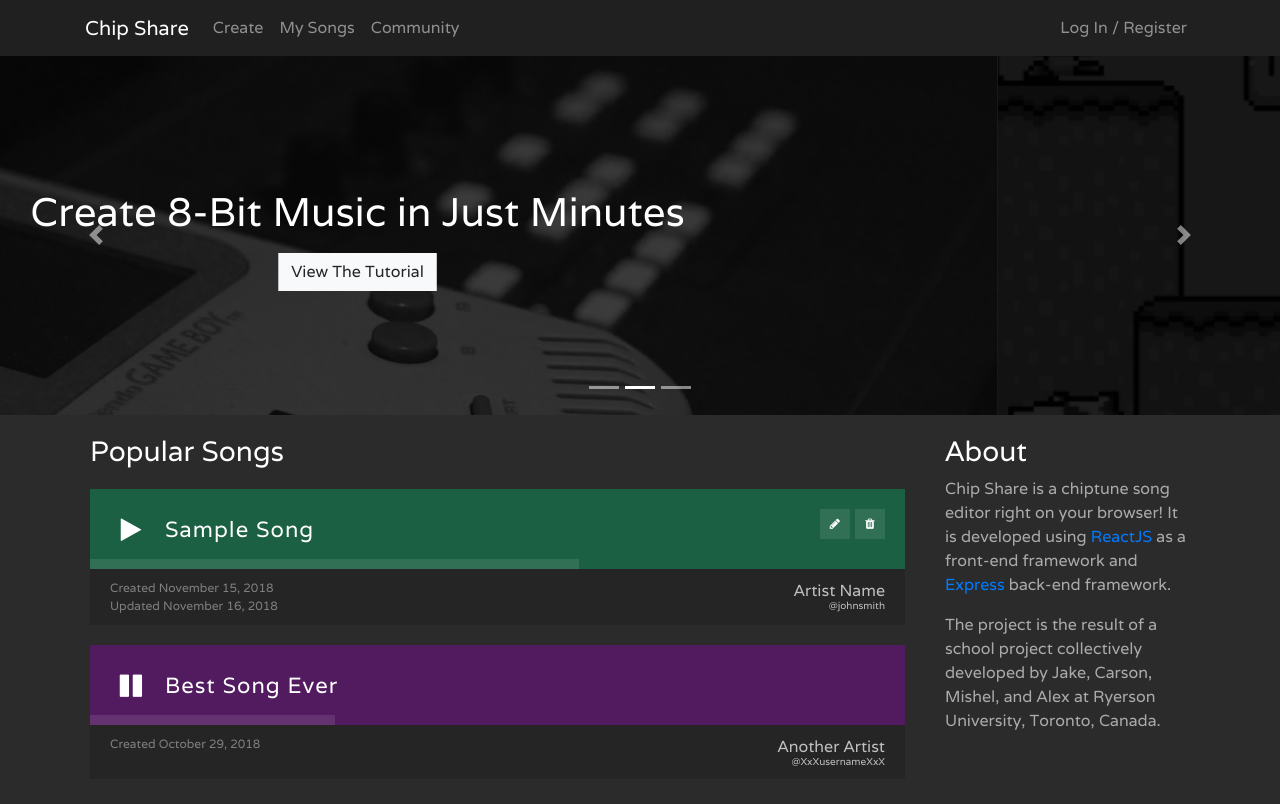
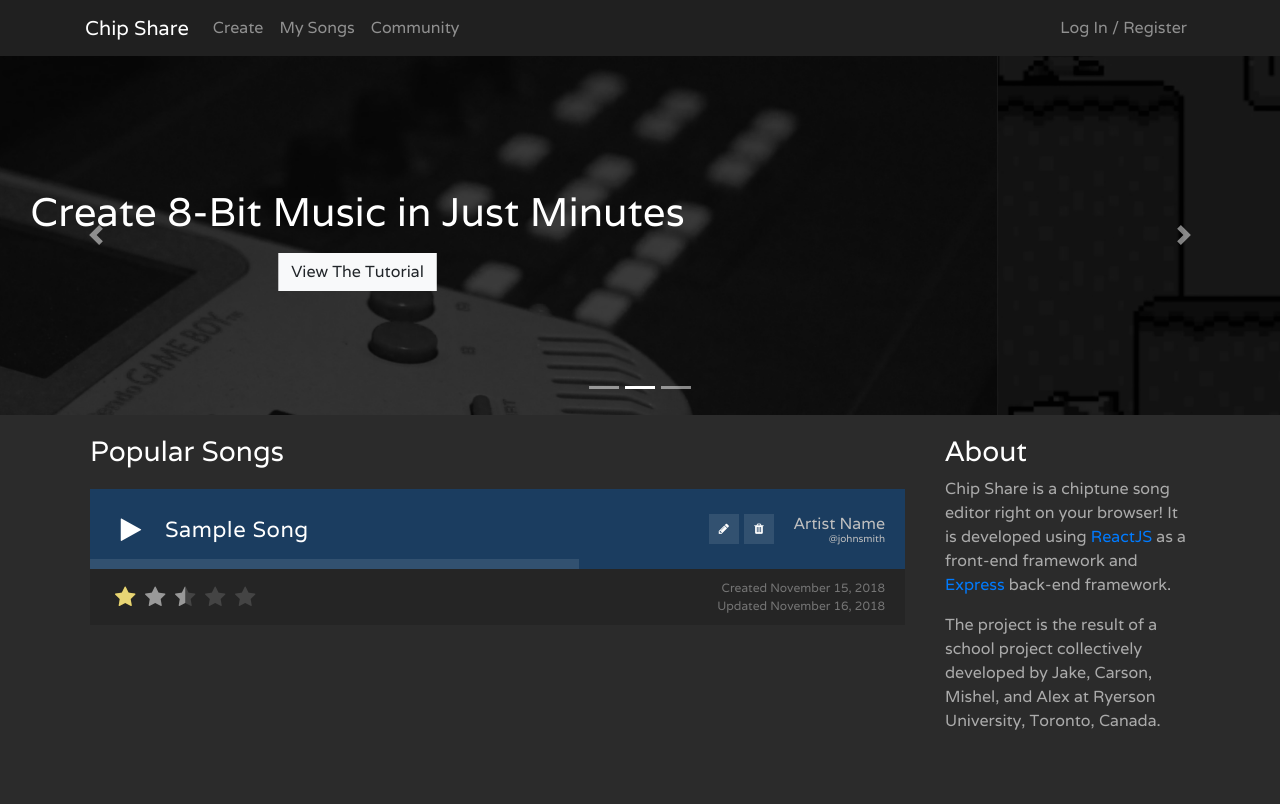
Before and after one commit to versox/chip-share, a React (Create React App) app in the folder client/: page / in a window 1280 px wide. Shown: the top 804 px of the page. Built offline with nearby package versions, Linux system fonts and the light colour scheme.

Commit message:
Rearranged editor, added rating stars, implemented ratings API, code improvements

```diff
--- a/client/src/Home.js
+++ b/client/src/Home.js
@@ -62,40 +62,35 @@ class Home extends Component {
 							<h3>Popular Songs</h3>
 							<ul className="song-list">
 								<li>
-									<div className="song-header" style={{background: '#00ff9545'}}>
+									<div className="song-header" style={{background: '#007eff45'}}>
+										<div>
 											<button className="btn btn-light playback-btn play-btn"></button>
 											<div className="song-title">Sample Song</div>
-										<div className="play-progress" style={{width: '60%'}}></div>
+										</div>
+										<div>
 											<div className="buttons-container">
 												<button className="btn btn-light"><i className="fa fa-pencil"></i></button>
 												<button className="btn btn-light"><i className="fa fa-trash"></i></button>
-										</div>
-									</div>
-									<div className="song-body">
-										<div className="song-dates">
-											<span className="song-creation-date">Created November 15, 2018</span>
-											<span className="song-update-date">Updated November 16, 2018</span>
 											</div>
 											<a href="#" className="song-artist">
 												<div className="name">Artist Name</div>
 												<div className="username">@johnsmith</div>
 											</a>
 										</div>
-								</li>
-								<li>
-									<div className="song-header" style={{background: '#cc00ff45'}}>
-										<button className="btn btn-light playback-btn pause-btn"></button>
-										<div className="song-title">Best Song Ever</div>
-										<div className="play-progress" style={{width: '30%'}}></div>
+										<div className="play-progress" style={{width: '60%'}}></div>
 									</div>
 									<div className="song-body">
+										<div className="song-rating changeable">
+											<div className="star active full"></div>
+											<div className="star full"></div>
+											<div className="star half"></div>
+											<div className="star"></div>
+											<div className="star"></div>
+										</div>
 										<div className="song-dates">
-											<span className="song-creation-date">Created October 29, 2018</span>
+											<span className="song-creation-date">Created November 15, 2018</span>
+											<span className="song-update-date">Updated November 16, 2018</span>
 										</div>
-										<a href="#" className="song-artist">
-											<div className="name">Another Artist</div>
-											<div className="username">@XxXusernameXxX</div>
-										</a>
 									</div>
 								</li>
 							</ul>
--- a/client/src/SongPlayer.js
+++ b/client/src/SongPlayer.js
@@ -1,6 +1,7 @@
 import React, { Component } from 'react';
 import { Redirect } from 'react-router-dom';
 import APIHelper from './apiHelper.js';
+import SongRating from './SongRating.js';
 
 class SongPlayer extends Component {
 	constructor(props) {
@@ -10,7 +11,7 @@ class SongPlayer extends Component {
 			to: "",
 			playBtn: "play-btn",
 			playing: false
-	}
+		};
 		this.song = props.song;
 	}
 
@@ -51,26 +52,31 @@ class SongPlayer extends Component {
 		}
 		return (
 			<li>
-		<div className="song-header" style={{background: '#00ff9545'}}>
+				<div className="song-header" style={{background: '#007eff45'}}>
+					<div>
 						<button onClick={() => this.onPlayPause()} className={"btn btn-light playback-btn " + this.state.playBtn}></button>
 						<div className="song-title">{this.song.name}</div>
-		    <div className="play-progress" style={{width: '60%'}}></div>
+					</div>
+					<div>
 						<div className="buttons-container">
 							<button onClick={()=> this.onEdit()} className="btn btn-light"><i className="fa fa-pencil"></i></button>
 							<button className="btn btn-light"><i className="fa fa-trash"></i></button>
 						</div>
+						<a href="#" className="song-artist">
+							<div className="name">{this.song.author}</div>
+							<div className="username">@{this.song.username}</div>
+						</a>
+					</div>
+					<div className="play-progress" style={{width: '0%'}}></div>
 				</div>
 				<div className="song-body">
+					<SongRating song={this.song} changeable={true} value={this.song.ratings ? this.song.ratings.average : 0} />
 					<div className="song-dates">
 						<span className="song-creation-date">Created {this.song.getFormattedCreate()}</span>
 						<span className="song-update-date">{
 							this.song.hasBeenUpdated() ? "Updated " + this.song.getFormattedUpdate() : ""
 						}</span>
 					</div>
-		    <a href="#" className="song-artist">
-			<div className="name">{this.song.author}</div>
-			<div className="username">@{this.song.username}</div>
-		    </a>
 				</div>
 			</li>
 		);
--- /dev/null
+++ b/client/src/SongRating.js
@@ -0,0 +1,72 @@
+import { Component } from 'react';
+import React from "react";
+import apiHelper from "./apiHelper";
+
+class SongRating extends Component {
+	constructor(props) {
+		super(props);
+		this.state = {
+			hover: undefined,
+			userValue: this.props.song.ratings ? this.props.song.ratings.currentUserRating : null
+		};
+		this.value = this.props.song.ratings ? this.props.song.ratings.average : 0;
+	}
+	onMouseEnter(pos) {
+		if (!this.props.changeable)
+			return;
+		this.setState({
+			hover: pos
+		});
+	}
+	onMouseLeave() {
+		if (!this.props.changeable)
+			return;
+		this.setState({
+			hover: undefined
+		});
+	}
+	setRating(rating) {
+		rating = rating === this.state.userValue ? null : rating;
+		apiHelper.rateSong(this.props.song.id, rating)
+			.then(() => {
+				this.setState({
+					userValue: rating
+				});
+			})
+			.catch((err) => {
+				// TODO implement properly
+				console.log(err);
+			});
+	}
+	render() {
+		const stars = [];
+		for (let i = 1; i <= 5; i++) {
+			let classes = "star";
+			if (Math.ceil(this.props.value) >= i) {
+				if (this.props.value < i) {
+					classes += " half";
+				} else {
+					classes += " full";
+				}
+			}
+			if (this.state.userValue && this.state.userValue >= i) {
+				classes += " active";
+			}
+			if (this.state.hover && this.state.hover >= i) {
+				classes += " hover";
+			}
+			stars.push(<div
+				className={classes}
+				onMouseEnter={this.onMouseEnter.bind(this, i)}
+				onMouseLeave={this.onMouseLeave.bind(this)}
+				onClick={this.setRating.bind(this, i)}>
+			</div>);
+		}
+		let classes = "song-rating"+(this.props.changeable ? " changeable" : "");
+		return (
+			<div className={classes}>{stars}</div>
+		);
+	}
+}
+
+export default SongRating;
--- a/client/src/editor/song/Song.js
+++ b/client/src/editor/song/Song.js
@@ -18,6 +18,7 @@ class Song {
 	    this.updateDate = new Date(songMeta.updateDate);
 	    this.author = songMeta.user.name;
 	    this.username = songMeta.user.username;
+	    this.ratings = songMeta.ratings;
 
 	    this.id = songMeta.id;
 	} else {
--- a/client/src/index.css
+++ b/client/src/index.css
@@ -89,6 +89,9 @@ hr {
 	padding: 20px;
 	position: relative;
 	overflow: hidden;
+	display: flex;
+	justify-content: space-between;
+	align-items: center;
 }
 .song-list > li .song-header .song-title {
 	font-size: 22px;
@@ -98,7 +101,7 @@ hr {
 	line-height: 40px;
 	vertical-align: top;
 	margin-left: 15px;
-	letter-spacing: 1px;
+	letter-spacing: 0.5px;
 	max-width: 90%;
 	overflow: hidden;
 	text-overflow: ellipsis;
@@ -144,12 +147,11 @@ hr {
 	content: "\f04b";
 }
 .song-list > li .song-header .buttons-container {
-	position: absolute;
-	top: 20px;
-	right: 20px;
 	list-style: none;
 	margin: 0;
 	padding: 0;
+	display: inline-block;
+	vertical-align: middle;
 }
 .song-list > li .song-header .buttons-container > * {
 	width: 30px;
@@ -173,6 +175,25 @@ hr {
 	line-height: 30px;
 	text-align: center;
 }
+.song-list > li .song-header .song-artist {
+	color: #bfbfbf;
+	text-align: right;
+	text-decoration: none;
+	transition: color 200ms;
+	display: inline-block;
+	vertical-align: middle;
+	margin-left: 20px;
+}
+.song-list > li .song-header .song-artist:hover {
+	color: white;
+}
+.song-list > li .song-header .song-artist .name {
+	font-size: 16px;
+}
+.song-list > li .song-header .song-artist .username {
+	font-size: 10px;
+	margin-top: -5px;
+}
 .song-list > li .song-header .play-progress {
 	position: absolute;
 	bottom: 0;
@@ -183,36 +204,65 @@ hr {
 	z-index: 1;
 }
 .song-list > li .song-body {
+	height: 56px;
 	padding: 10px 20px;
-	color: gray;
+	color: #757575;
 	font-size: 12px;
 	position: relative;
 	display: flex;
 	justify-content: space-between;
 	align-items: flex-start;
 }
+.song-list > li .song-body .song-rating {
+	height: 100%;
+	display: flex;
+	align-items: center;
+}
+.song-list > li .song-body .song-rating .star {
+	width: 30px;
+	height: 30px;
+	position: relative;
+}
+.song-list > li .song-body .song-rating.changeable .star {
+	cursor: pointer;
+}
+.song-list > li .song-body .song-rating .star:before,
+.song-list > li .song-body .song-rating .star:after {
+	position: absolute;
+	top: 0;
+	left: 5px;
+	width: 20px;
+	height: 30px;
+	line-height: 30px;
+	text-align: left;
+	font-size: 22px;
+	font-family: FontAwesome, sans-serif;
+	content: "\f005";
+	color: #444444;
+}
+.song-list > li .song-body .song-rating .star.active:before {
+	color: #d4b200;
+}
+.song-list > li .song-body .song-rating .star:after {
+	color: transparent;
+}
+.song-list > li .song-body .song-rating .star.full:after,
+.song-list > li .song-body .song-rating .star.half:after {
+	color: #ffffff75;
+}
+.song-list > li .song-body .song-rating .star.half:after {
+	content: "\f089";
+}
+.song-list > li .song-body .song-rating .star.hover:after {
+	color: #dcdcdc;
+	content: "\f005";
+}
 .song-list > li .song-body .song-dates {
-
+	text-align: right;
 }
 .song-list > li .song-body .song-dates .song-creation-date,
 .song-list > li .song-body .song-dates .song-update-date {
 	display: block;
-}
-.song-list > li .song-body .song-artist {
-	color: #bfbfbf;
-	text-align: right;
-	text-decoration: none;
-	transition: color 200ms;
-}
-.song-list > li .song-body .song-artist:hover {
-	color: white;
-}
-.song-list > li .song-body .song-artist .name {
-	font-size: 16px;
-}
-.song-list > li .song-body .song-artist .username {
-	font-size: 10px;
-	margin-top: -5px;
 }
 
 /* end content */
```
Also changed, not shown: client/src/apiHelper.js (+55 -5 lines). Lines whose indentation alone changed are shown as unchanged.
